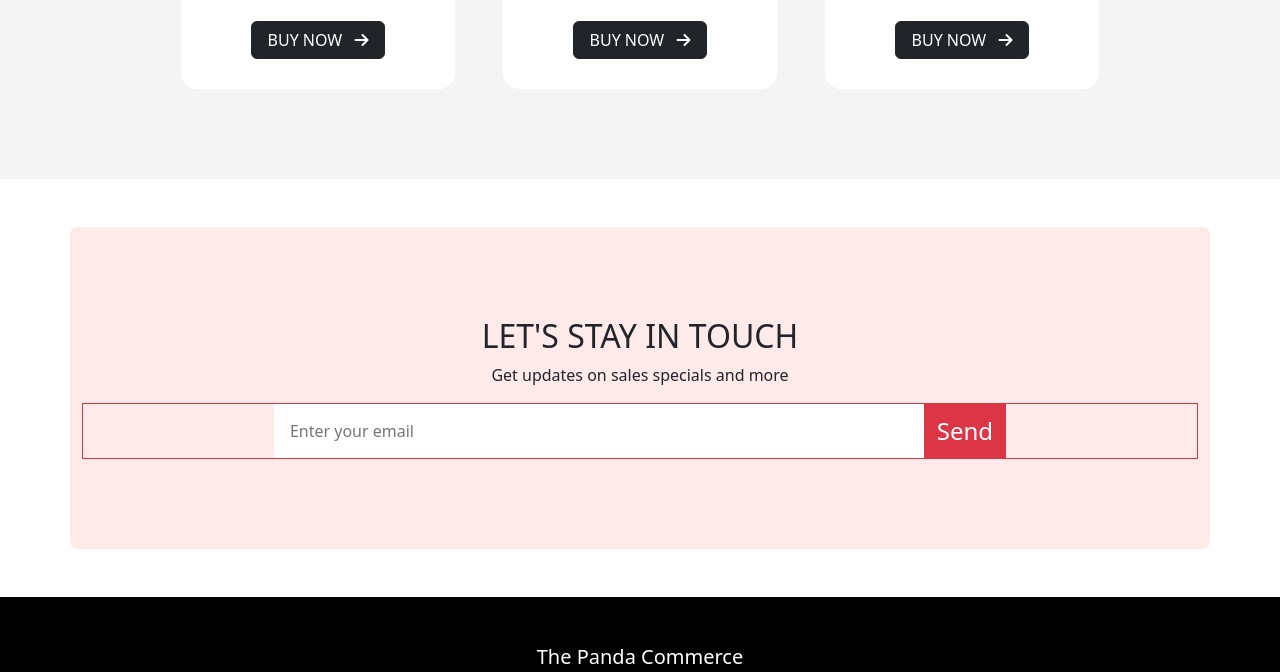
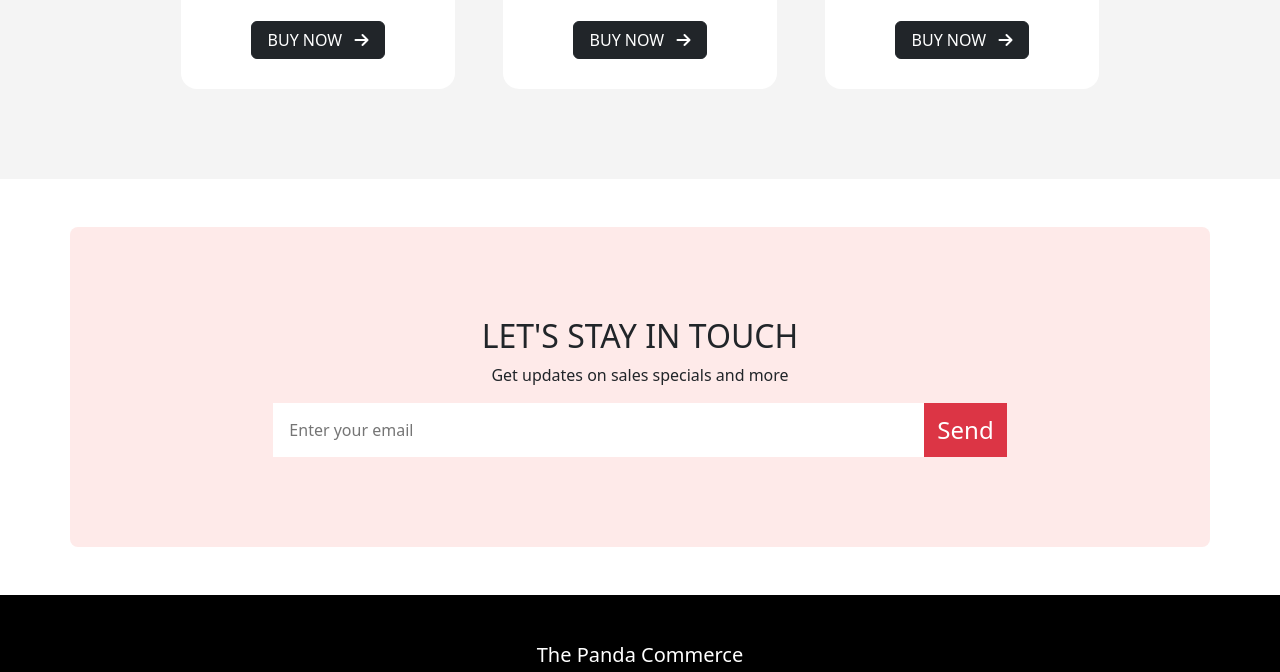
Before and after one commit to yasin2514/Pnada-Commerce, a plain HTML site: page index.html in a window 1280 px wide. Shown: the part 2215-2887 px from the top of the page. Drawn offline with nearby package versions, Linux system fonts and the light colour scheme.

Commit message:
done-project

```diff
--- a/index.html
+++ b/index.html
@@ -307,7 +307,7 @@
             class="container bg-pink py-90 rounded-3  my-5 d-flex justify-content-center flex-column align-items-center">
             <h2>LET'S STAY IN TOUCH</h2>
             <p>Get updates on sales specials and more</p>
-            <form action="no action " class="w-100 d-flex justify-content-center border border-danger">
+            <form action="no action " class="w-100 d-flex justify-content-center ">
                 <input type="email" name="email" id="" placeholder="Enter your email"
                     class="border-0 py-2 px-3 col-9 col-sm-9 col-md-8 col-lg-7 col-xl-7 col-xxl-6">
                 <button type="submit" class="btn btn-danger fs-4 py-2 m-0 rounded-0">Send</button>
```
